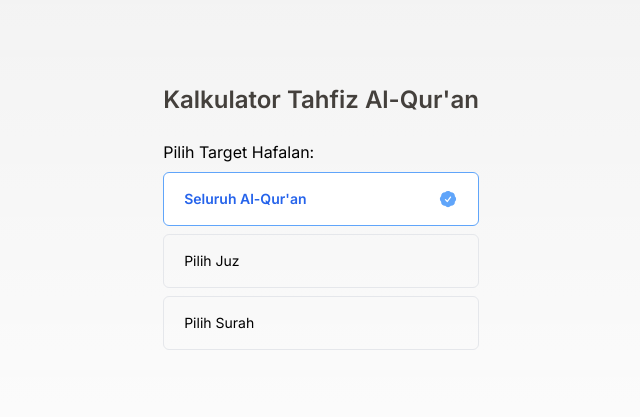
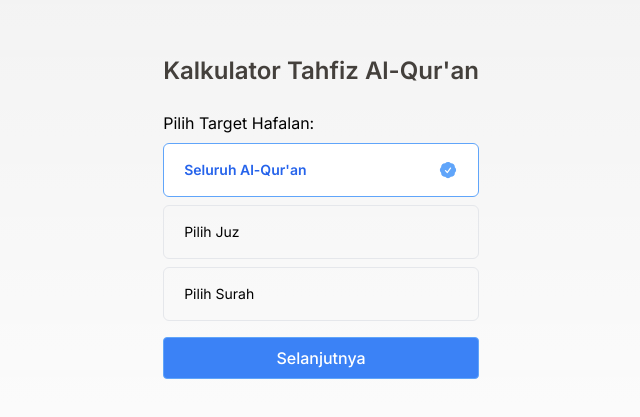
Before and after one commit to koalicioous/tahfiz-bootcamp-web, a Next.js app: page / in a window 1280 px wide. Shown: the part 183-600 px from the top of the page, without its empty margins (319-959 px from the left). Built offline with nearby package versions, Linux system fonts and the light colour scheme.

Commit message:
feat: pilih target finish

```diff
--- a/src/modules/calculator/components/SelectTarget/index.tsx
+++ b/src/modules/calculator/components/SelectTarget/index.tsx
@@ -220,7 +220,10 @@ const SelectTarget = () => {
                 className={clsx(
                   "transition-all border rounded-md mt-2 cursor-pointer hover:shadow text-sm ",
                   { "border-blue-400 bg-white": checked },
-                  { "hover:border-blue-200": !checked }
+                  {
+                    "hover:border-blue-200 hover:bg-white hover:font-medium":
+                      !checked,
+                  }
                 )}
               >
                 <div
@@ -345,6 +348,25 @@ const SelectTarget = () => {
           </R.Option>
         ))}
       </R>
+      <div className="mt-4 h-[42px]">
+        <Transition
+          show={
+            selectedType === "all" ||
+            (selectedType === "surah" && selectedSurah.length > 0) ||
+            (selectedType === "juz" && selectedJuz.length > 0)
+          }
+          enter="transition-all duration-300"
+          enterFrom="opacity-0 transform translate-y-2"
+          enterTo="opacity-100 transform translate-y-0"
+          leave="transition-all duration-300"
+          leaveFrom="opacity-100 transform translate-y-0"
+          leaveTo="opacity-0 transform translate-y-2"
+        >
+          <button className="bg-blue-500 w-full py-2 rounded text-white font-medium border border-blue-400">
+            Selanjutnya
+          </button>
+        </Transition>
+      </div>
     </div>
   );
 };
```
